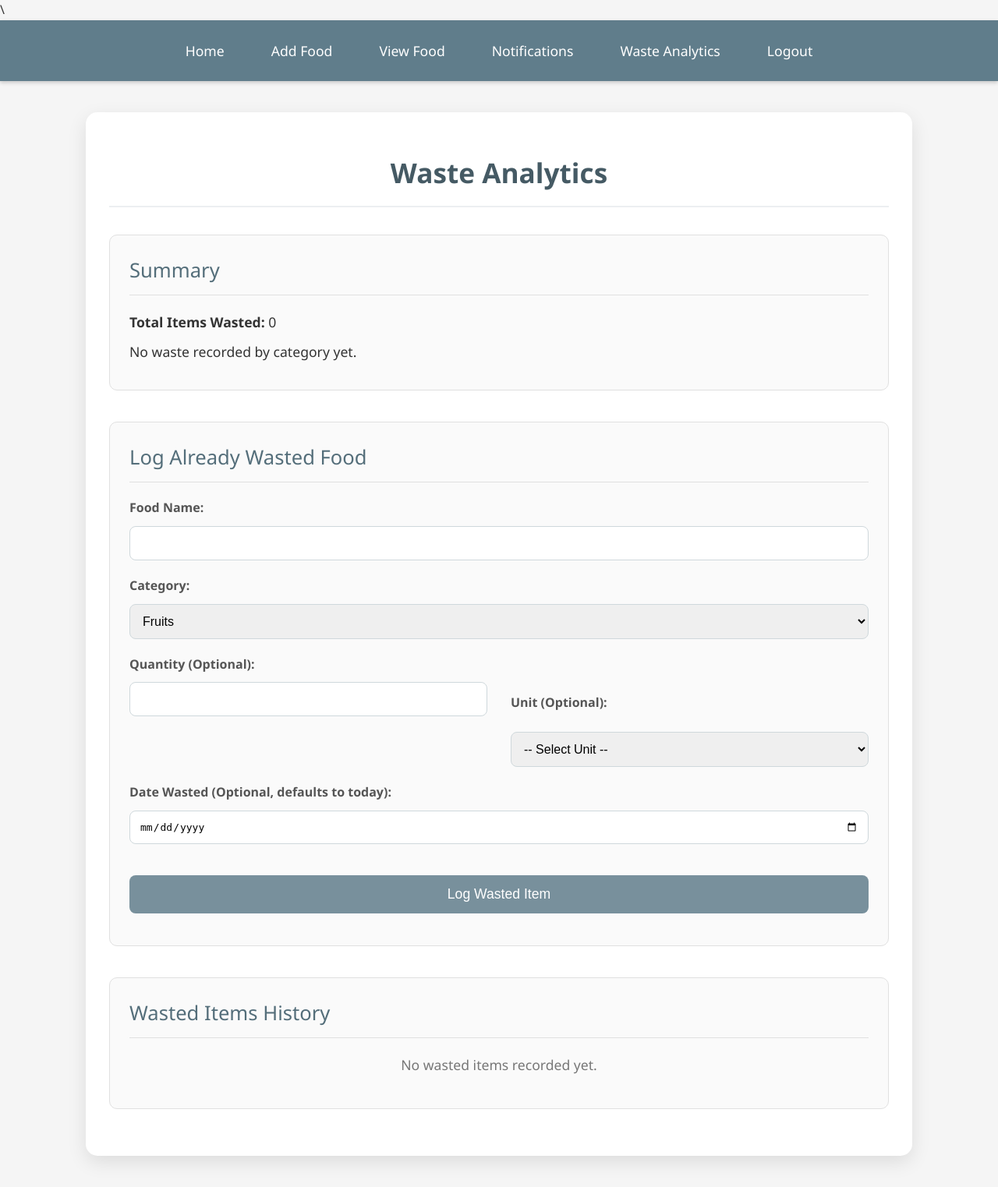
After one commit to OSramya05/SmartFoodTracker, a Flask app: page /waste_analytics in a window 1280 px wide. The commit adds this page. Shown: the whole page at 78% size. Run offline with Flask 2, Linux system fonts and the light colour scheme; a user stored in the database is signed in.

Commit message:
add notifications and waste analysis

```diff
--- a/app.py
+++ b/app.py
@@ -2,6 +2,7 @@ from flask import Flask, render_template, request, redirect, url_for, session
 import json
 import os
 from datetime import datetime, timedelta
+from collections import Counter
 
 app = Flask(__name__)
 app.secret_key = 'your_secret_key'
@@ -11,8 +12,11 @@ FOOD_FILE = 'food_data.json'
 
 def load_data(file):
     if os.path.exists(file):
-        with open(file, 'r') as f:
-            return json.load(f)
+        try:
+            with open(file, 'r') as f:
+                return json.load(f)
+        except json.JSONDecodeError:
+            return {} # Return empty dict if file is empty or invalid JSON
     return {}
 
 def save_data(file, data):
@@ -55,12 +59,173 @@ def dashboard():
         return redirect('/login')
     return render_template('dashboard.html')
 
+@app.route('/notifications')
+def notifications():
+    if 'username' not in session:
+        return redirect('/login')
+    username = session['username']
+    all_data = load_data(FOOD_FILE)
+    user_data_raw = all_data.get(username)
+
+    food_data = []
+    if isinstance(user_data_raw, dict):
+        food_data = user_data_raw.get('items', [])
+    elif isinstance(user_data_raw, list): # Handle old format
+        food_data = user_data_raw
+        # Optional: Migrate data on read
+        # all_data[username] = {'items': user_data_raw, 'wasted_items': []}
+        # save_data(FOOD_FILE, all_data)
+
+    notifications_list = [] # Renamed to avoid conflict
+    today = datetime.today().date()
+    # Create a list of tuples (food_item, original_index)
+    indexed_food_data = list(enumerate(food_data))
+
+    for index, food in indexed_food_data:
+        try:
+            expiry_date = datetime.strptime(food['expiry'], '%Y-%m-%d').date()
+            # Notify if expiry is today, tomorrow, or has passed
+            if (expiry_date - today).days <= 2:
+                # Add original index to the notification item
+                food_with_index = food.copy()
+                food_with_index['original_index'] = index
+                notifications_list.append(food_with_index)
+        except (ValueError, KeyError):
+            # Handle potential errors if expiry date format is wrong or key missing
+            continue # Skip this item
+
+    # Sort notifications by expiry date (soonest first)
+    notifications_list.sort(key=lambda x: datetime.strptime(x['expiry'], '%Y-%m-%d').date())
+
+    return render_template('notifications.html', notifications=notifications_list)
+
+
+@app.route('/delete_food/<int:index>')
+def delete_food(index):
+    if 'username' not in session:
+        return redirect('/login')
+    username = session['username']
+    all_data = load_data(FOOD_FILE)
+    user_data = all_data.get(username)
+
+    # Only modify if user_data is in the new dict format and index is valid
+    if isinstance(user_data, dict) and 'items' in user_data and index < len(user_data['items']):
+        user_data['items'].pop(index)
+        save_data(FOOD_FILE, all_data)
+    # If old list format, maybe delete? For now, only support new format deletion via this route.
+    # Consider adding logic here if deletion from old list format is needed.
+
+    return redirect('/view_food')
+
+# Modified delete_notification to log waste
+@app.route('/delete_notification/<int:original_index>')
+def delete_notification(original_index):
+    if 'username' not in session:
+        return redirect('/login')
+    username = session['username']
+    all_data = load_data(FOOD_FILE)
+    user_data = all_data.get(username)
+
+    # Only modify if user_data is in the new dict format and index is valid
+    if isinstance(user_data, dict) and 'items' in user_data and original_index < len(user_data['items']):
+        # Get the item to be deleted/wasted
+        wasted_item = user_data['items'].pop(original_index)
+        wasted_item['wasted_date'] = datetime.today().strftime('%Y-%m-%d')
+
+        # Initialize wasted_items list if it doesn't exist
+        if 'wasted_items' not in user_data:
+            user_data['wasted_items'] = []
+
+        # Add to wasted items list
+        user_data['wasted_items'].append(wasted_item)
+        save_data(FOOD_FILE, all_data)
+    # If old list format, cannot mark as wasted.
+
+    return redirect('/notifications')
+
+# New route for Waste Analytics
+@app.route('/waste_analytics', methods=['GET', 'POST'])
+def waste_analytics():
+    if 'username' not in session:
+        return redirect('/login')
+    username = session['username']
+    all_data = load_data(FOOD_FILE)
+    user_data_raw = all_data.get(username) # Get raw data first
+
+    user_data = {}
+    wasted_items = []
+
+    # Check if data is in the new dictionary format
+    if isinstance(user_data_raw, dict):
+        user_data = user_data_raw
+        wasted_items = user_data.get('wasted_items', [])
+    # If it's a list (old format) or None, wasted_items remains []
+
+    if request.method == 'POST':
+        # Ensure user_data is a dict before modifying
+        if not isinstance(user_data_raw, dict):
+             # If old format or new user, initialize structure
+             user_data = {'items': user_data_raw if isinstance(user_data_raw, list) else [], 'wasted_items': []}
+             all_data[username] = user_data # Add/update in all_data
+        elif 'wasted_items' not in user_data: # Ensure wasted_items list exists
+             user_data['wasted_items'] = []
+
+        # Manually log wasted food
+        name = request.form['name']
+        quantity = request.form.get('quantity', 'N/A') # Use get with default
+        unit = request.form.get('unit', '')
+        category = request.form['category']
+        # Use current date if not provided
+        wasted_date = request.form.get('wasted_date') or datetime.today().strftime('%Y-%m-%d')
+
+        manual_waste = {
+            'name': name,
+            'quantity': quantity,
+            'unit': unit,
+            'category': category,
+            'wasted_date': wasted_date,
+            'expiry': 'N/A' # Expiry might not be known for manually added waste
+        }
+
+        user_data['wasted_items'].append(manual_waste)
+        # all_data[username] is already updated if it was initialized
+        save_data(FOOD_FILE, all_data)
+        return redirect('/waste_analytics') # Redirect to refresh page
+
+    # Calculate analytics for GET request (using wasted_items derived earlier)
+    total_wasted = len(wasted_items)
+    waste_by_category = Counter(item['category'] for item in wasted_items if 'category' in item)
+
+    # Sort wasted items by date, most recent first
+    # Add check for date format before sorting
+    valid_wasted_items = []
+    for item in wasted_items:
+        try:
+            datetime.strptime(item['wasted_date'], '%Y-%m-%d')
+            valid_wasted_items.append(item)
+        except (ValueError, KeyError):
+            continue # Skip items with invalid or missing date
+
+    valid_wasted_items.sort(key=lambda x: datetime.strptime(x['wasted_date'], '%Y-%m-%d'), reverse=True)
+
+
+    analytics = {
+        'total_wasted': total_wasted,
+        'waste_by_category': dict(waste_by_category)
+    }
+    # Pass the sorted, valid items to the template
+    return render_template('waste_analytics.html', analytics=analytics, wasted_items=valid_wasted_items)
+
+
+# Modify add_food and view_food to use the new data structure
 @app.route('/add_food', methods=['GET', 'POST'])
 def add_food():
     if 'username' not in session:
         return redirect('/login')
     username = session['username']
-    food_data = load_data(FOOD_FILE)
+    all_data = load_data(FOOD_FILE)
+    user_data_raw = all_data.get(username)
+
     if request.method == 'POST':
         name = request.form['name']
         quantity = request.form['quantity']
@@ -74,10 +239,19 @@ def add_food():
             'category': category,
             'expiry': expiry
         }
-        if username not in food_data:
-            food_data[username] = []
-        food_data[username].append(item)
-        save_data(FOOD_FILE, food_data)
+
+        # Check if user exists and data format
+        if isinstance(user_data_raw, dict):
+            if 'items' not in user_data_raw:
+                 user_data_raw['items'] = []
+            user_data_raw['items'].append(item)
+        elif isinstance(user_data_raw, list): # Old format
+             # Migrate to new format
+             all_data[username] = {'items': user_data_raw + [item], 'wasted_items': []}
+        else: # New user
+             all_data[username] = {'items': [item], 'wasted_items': []}
+
+        save_data(FOOD_FILE, all_data)
         return redirect('/view_food')
     return render_template('add_food.html')
 
@@ -86,47 +260,19 @@ def view_food():
     if 'username' not in session:
         return redirect('/login')
     username = session['username']
-    food_data = load_data(FOOD_FILE).get(username, [])
-    return render_template('view_food.html', foods=food_data)
+    all_data = load_data(FOOD_FILE)
+    user_data_raw = all_data.get(username)
 
-@app.route('/notifications')
-def notifications():
-    if 'username' not in session:
-        return redirect('/login')
-    username = session['username']
-    food_data = load_data(FOOD_FILE).get(username, [])
-    notifications = []
-    today = datetime.today().date()
-    for food in food_data:
-        expiry_date = datetime.strptime(food['expiry'], '%Y-%m-%d').date()
-        if (expiry_date - today).days <= 2:
-            notifications.append(food)
-    return render_template('notifications.html', notifications=notifications)
+    food_items = []
+    if isinstance(user_data_raw, dict):
+        food_items = user_data_raw.get('items', [])
+    elif isinstance(user_data_raw, list): # Handle old format
+        food_items = user_data_raw
+        # Optional: Migrate data on read
+        # all_data[username] = {'items': user_data_raw, 'wasted_items': []}
+        # save_data(FOOD_FILE, all_data)
 
-@app.route('/delete_food/<int:index>')
-def delete_food(index):
-    if 'username' not in session:
-        return redirect('/login')
-    username = session['username']
-    food_data = load_data(FOOD_FILE)
-    if username in food_data and index < len(food_data[username]):
-        food_data[username].pop(index)
-        save_data(FOOD_FILE, food_data)
-    return redirect('/view_food')
-
-@app.route('/delete_notification/<int:index>')
-def delete_notification(index):
-    if 'username' not in session:
-        return redirect('/login')
-    username = session['username']
-    food_data = load_data(FOOD_FILE)
-    today = datetime.today().date()
-    if username in food_data:
-        expiry_date = datetime.strptime(food_data[username][index]['expiry'], '%Y-%m-%d').date()
-        if (expiry_date - today).days <= 2:
-            food_data[username].pop(index)
-            save_data(FOOD_FILE, food_data)
-    return redirect('/notifications')
+    return render_template('view_food.html', foods=food_items)
 
 @app.route('/logout')
 def logout():
--- /dev/null
+++ b/static/css/waste_analytics.css
@@ -0,0 +1,232 @@
+/* filepath: /Users/prateek/projects/SmartFoodTracker/static/css/waste_analytics.css */
+/* General Reset & Body Styling */
+body {
+    margin: 0;
+    padding: 0;
+    font-family: 'Segoe UI', Tahoma, Geneva, Verdana, sans-serif;
+    background: #f5f5f5; /* Light grey background */
+    color: #333;
+    line-height: 1.6;
+}
+
+/* Navbar Styling - Consistent with others, maybe slightly different color */
+.navbar {
+    background-color: #607d8b; /* Blue Grey */
+    padding: 15px 0;
+    box-shadow: 0 2px 5px rgba(0, 0, 0, 0.2);
+    display: flex;
+    justify-content: center;
+    gap: 30px; /* Space between links */
+}
+
+.navbar a {
+    color: white;
+    text-decoration: none;
+    padding: 10px 15px;
+    font-size: 1.1em;
+    font-weight: 500;
+    border-radius: 5px;
+    transition: background-color 0.3s ease;
+}
+
+.navbar a:hover {
+    background-color: #455a64; /* Darker Blue Grey */
+}
+
+/* Main Container */
+.container {
+    max-width: 1000px;
+    margin: 40px auto;
+    padding: 20px 30px;
+    background: #ffffff;
+    border-radius: 15px;
+    box-shadow: 0 8px 25px rgba(0, 0, 0, 0.1);
+}
+
+.container h2 {
+    text-align: center;
+    color: #455a64; /* Darker Blue Grey */
+    margin-bottom: 35px;
+    font-size: 2.2em;
+    font-weight: 600;
+    border-bottom: 2px solid #eceff1; /* Light grey border */
+    padding-bottom: 15px;
+}
+
+/* Section Styling */
+.analytics-summary,
+.log-waste-form,
+.wasted-list-section {
+    margin-bottom: 40px;
+    padding: 25px;
+    background-color: #fafafa; /* Slightly off-white */
+    border-radius: 10px;
+    border: 1px solid #e0e0e0;
+}
+
+.container h3 {
+    color: #546e7a; /* Medium Blue Grey */
+    margin-top: 0;
+    margin-bottom: 20px;
+    font-size: 1.6em;
+    font-weight: 500;
+    border-bottom: 1px solid #e0e0e0;
+    padding-bottom: 10px;
+}
+
+/* Analytics Summary Specifics */
+.analytics-summary p {
+    font-size: 1.1em;
+    margin: 10px 0;
+}
+.analytics-summary ul {
+    list-style: disc;
+    margin-left: 25px;
+    font-size: 1.05em;
+}
+.analytics-summary li {
+    margin-bottom: 5px;
+}
+
+/* Log Waste Form Styling (similar to add_food) */
+.log-waste-form form {
+    display: grid;
+    grid-template-columns: 1fr 1fr;
+    gap: 20px 30px;
+    align-items: center;
+}
+
+.log-waste-form label {
+    font-weight: 600;
+    color: #555;
+    margin-bottom: -10px;
+    grid-column: span 2;
+    text-align: left;
+}
+
+/* Specific label placement */
+.log-waste-form label[for="quantity"],
+.log-waste-form label[for="unit"],
+.log-waste-form label[for="wasted_date"] {
+    grid-column: auto;
+}
+.log-waste-form label[for="wasted_date"] {
+     grid-column: span 2;
+}
+
+
+.log-waste-form input[type="text"],
+.log-waste-form input[type="number"],
+.log-waste-form input[type="date"],
+.log-waste-form select {
+    width: 100%;
+    padding: 12px;
+    border: 1px solid #cfd8dc; /* Lighter Blue Grey border */
+    border-radius: 8px;
+    font-size: 1em;
+    box-sizing: border-box;
+    transition: border-color 0.3s ease, box-shadow 0.3s ease;
+}
+
+.log-waste-form input:focus,
+.log-waste-form select:focus {
+    border-color: #546e7a; /* Medium Blue Grey on focus */
+    box-shadow: 0 0 5px rgba(84, 110, 122, 0.3);
+    outline: none;
+}
+
+/* Specific input placement */
+.log-waste-form input[name="name"],
+.log-waste-form select[name="category"],
+.log-waste-form input[name="wasted_date"] {
+    grid-column: span 2;
+}
+
+.log-waste-form input[name="quantity"] {
+    grid-column: 1 / 2;
+}
+
+.log-waste-form select[name="unit"] {
+    grid-column: 2 / 3;
+}
+
+.log-waste-form button[type="submit"] {
+    grid-column: span 2;
+    padding: 14px;
+    margin-top: 20px;
+    background-color: #78909c; /* Lighter Blue Grey */
+    color: white;
+    border: none;
+    border-radius: 8px;
+    font-size: 1.1em;
+    font-weight: 500;
+    cursor: pointer;
+    transition: background-color 0.3s ease, transform 0.2s ease;
+}
+
+.log-waste-form button[type="submit"]:hover {
+    background-color: #546e7a; /* Medium Blue Grey */
+    transform: translateY(-2px);
+}
+
+/* Wasted Items List Styling */
+.wasted-list {
+    list-style: none;
+    padding: 0;
+}
+
+.wasted-item {
+    background: #fff;
+    border: 1px solid #e0e0e0;
+    border-left: 5px solid #90a4ae; /* Light Blue Grey accent */
+    border-radius: 8px;
+    padding: 15px 20px;
+    margin-bottom: 15px;
+    box-shadow: 0 2px 5px rgba(0,0,0,0.05);
+}
+
+.wasted-item h4 {
+    margin-top: 0;
+    margin-bottom: 10px;
+    color: #455a64; /* Darker Blue Grey */
+    font-size: 1.2em;
+}
+
+.wasted-item p {
+    margin: 5px 0;
+    color: #666;
+    font-size: 0.95em;
+}
+
+.wasted-item p strong {
+    color: #333;
+    min-width: 110px; /* Align text */
+    display: inline-block;
+}
+
+/* No items message */
+.container > .wasted-list-section > p {
+    font-size: 1.1em;
+    color: #777;
+    text-align: center;
+    margin-top: 20px;
+}
+
+
+/* Responsive adjustments */
+@media (max-width: 700px) {
+    .log-waste-form form {
+        grid-template-columns: 1fr; /* Single column */
+    }
+
+    .log-waste-form label,
+    .log-waste-form input,
+    .log-waste-form select,
+    .log-waste-form button[type="submit"] {
+        grid-column: span 1 !important; /* Full width */
+    }
+
+    .container {
+        padding: 15px;
+    }
+}
--- a/templates/add_food.html
+++ b/templates/add_food.html
@@ -10,6 +10,7 @@
         <a href="/dashboard">Home</a>
         <a href="/view_food">View Food</a>
         <a href="/notifications">Notifications</a>
+        <a href="/waste_analytics">Waste Analytics</a> <!-- Added link -->
         <a href="/logout">Logout</a>
     </div>
 
--- a/templates/dashboard.html
+++ b/templates/dashboard.html
@@ -12,6 +12,7 @@
             <a href="/add_food">Add Food</a>
             <a href="/view_food">View Food</a>
             <a href="/notifications">Notifications</a>
+            <a href="/waste_analytics">Waste Analytics</a> <!-- Added link -->
             <a href="/logout">Logout</a>
         </div>
     </div>
--- a/templates/notifications.html
+++ b/templates/notifications.html
@@ -10,6 +10,7 @@
         <a href="/dashboard">Home</a>
         <a href="/add_food">Add Food</a>
         <a href="/view_food">View Food</a>
+        <a href="/waste_analytics">Waste Analytics</a> <!-- Added link -->
         <a href="/logout">Logout</a>
     </div>
 
@@ -23,7 +24,8 @@
                         <p><strong>Category:</strong> {{ food.category }}</p>
                         <p><strong>Quantity:</strong> {{ food.quantity }} {{ food.unit }}</p>
                         <p><strong>Expiry:</strong> {{ food.expiry }}</p>
-                        <a class="delete-btn" href="/delete_notification/{{ loop.index0 }}">Delete</a>
+                        <!-- Use original_index passed from the route -->
+                        <a class="delete-btn" href="/delete_notification/{{ food.original_index }}">Mark as Wasted & Remove</a>
                     </div>
                 {% endfor %}
             </div>
--- a/templates/view_food.html
+++ b/templates/view_food.html
@@ -10,6 +10,7 @@
         <a href="/dashboard">Home</a>
         <a href="/add_food">Add Food</a>
         <a href="/notifications">Notifications</a>
+        <a href="/waste_analytics">Waste Analytics</a> <!-- Added link -->
         <a href="/logout">Logout</a>
     </div>
 
@@ -23,6 +24,7 @@
                         <p><strong>Category:</strong> {{ food.category }}</p>
                         <p><strong>Quantity:</strong> {{ food.quantity }} {{ food.unit }}</p>
                         <p><strong>Expiry:</strong> {{ food.expiry }}</p>
+                        <!-- Pass original index to delete_food -->
                         <a class="delete-btn" href="/delete_food/{{ loop.index0 }}">Delete</a>
                     </div>
                 {% endfor %}
--- /dev/null
+++ b/templates/waste_analytics.html
@@ -0,0 +1,114 @@
+\
+<!DOCTYPE html>
+<html lang="en">
+<head>
+    <meta charset="UTF-8">
+    <title>Waste Analytics</title>
+    <link rel="stylesheet" href="{{ url_for('static', filename='css/waste_analytics.css') }}">
+    <!-- Optional: Add chart library like Chart.js if needed -->
+    <!-- <script src="https://cdn.jsdelivr.net/npm/chart.js"></script> -->
+</head>
+<body>
+    <div class="navbar">
+        <a href="/dashboard">Home</a>
+        <a href="/add_food">Add Food</a>
+        <a href="/view_food">View Food</a>
+        <a href="/notifications">Notifications</a>
+        <a href="/waste_analytics">Waste Analytics</a> <!-- Added link -->
+        <a href="/logout">Logout</a>
+    </div>
+
+    <div class="container">
+        <h2>Waste Analytics</h2>
+
+        <!-- Analytics Summary -->
+        <div class="analytics-summary">
+            <h3>Summary</h3>
+            <p><strong>Total Items Wasted:</strong> {{ analytics.total_wasted }}</p>
+            {% if analytics.waste_by_category %}
+            <p><strong>Waste by Category:</strong></p>
+            <ul>
+                {% for category, count in analytics.waste_by_category.items() %}
+                <li>{{ category }}: {{ count }}</li>
+                {% endfor %}
+            </ul>
+            {% else %}
+            <p>No waste recorded by category yet.</p>
+            {% endif %}
+            <!-- Add more analytics here (e.g., charts) -->
+        </div>
+
+        <!-- Manually Log Waste Form -->
+        <div class="log-waste-form">
+            <h3>Log Already Wasted Food</h3>
+            <form action="/waste_analytics" method="POST">
+                <label for="name">Food Name:</label>
+                <input type="text" id="name" name="name" required>
+
+                <label for="category">Category:</label>
+                <select id="category" name="category" required>
+                    <option value="Fruits">Fruits</option>
+                    <option value="Vegetables">Vegetables</option>
+                    <option value="Dairy">Dairy</option>
+                    <option value="Meat">Meat</option>
+                    <option value="Seafood">Seafood</option>
+                    <option value="Bakery">Bakery</option>
+                    <option value="Canned Goods">Canned Goods</option>
+                    <option value="Frozen Foods">Frozen Foods</option>
+                    <option value="Snacks">Snacks</option>
+                    <option value="Beverages">Beverages</option>
+                    <option value="Leftovers">Leftovers</option>
+                    <option value="Other">Other</option>
+                </select>
+
+                <label for="quantity">Quantity (Optional):</label>
+                <input type="number" id="quantity" name="quantity">
+
+                <label for="unit">Unit (Optional):</label>
+                <select id="unit" name="unit">
+                    <option value="">-- Select Unit --</option>
+                    <option value="pieces">Pieces</option>
+                    <option value="grams">Grams</option>
+                    <option value="kg">Kilograms</option>
+                    <option value="ml">Milliliters</option>
+                    <option value="liters">Liters</option>
+                    <option value="packs">Packs</option>
+                    <option value="bottles">Bottles</option>
+                    <option value="boxes">Boxes</option>
+                    <option value="servings">Servings</option>
+                </select>
+
+                <label for="wasted_date">Date Wasted (Optional, defaults to today):</label>
+                <input type="date" id="wasted_date" name="wasted_date">
+
+                <button type="submit">Log Wasted Item</button>
+            </form>
+        </div>
+
+         <!-- Wasted Items List -->
+        <div class="wasted-list-section">
+            <h3>Wasted Items History</h3>
+            {% if wasted_items %}
+                <ul class="wasted-list">
+                    {% for item in wasted_items %}
+                        <li class="wasted-item">
+                            <h4>{{ item.name }}</h4>
+                            <p><strong>Category:</strong> {{ item.category }}</p>
+                            {% if item.quantity != 'N/A' %}
+                            <p><strong>Quantity:</strong> {{ item.quantity }} {{ item.unit }}</p>
+                            {% endif %}
+                            <p><strong>Date Wasted:</strong> {{ item.wasted_date }}</p>
+                            {% if item.expiry != 'N/A' %}
+                            <p><strong>Original Expiry:</strong> {{ item.expiry }}</p>
+                            {% endif %}
+                        </li>
+                    {% endfor %}
+                </ul>
+            {% else %}
+                <p>No wasted items recorded yet.</p>
+            {% endif %}
+        </div>
+
+    </div>
+</body>
+</html>
```
